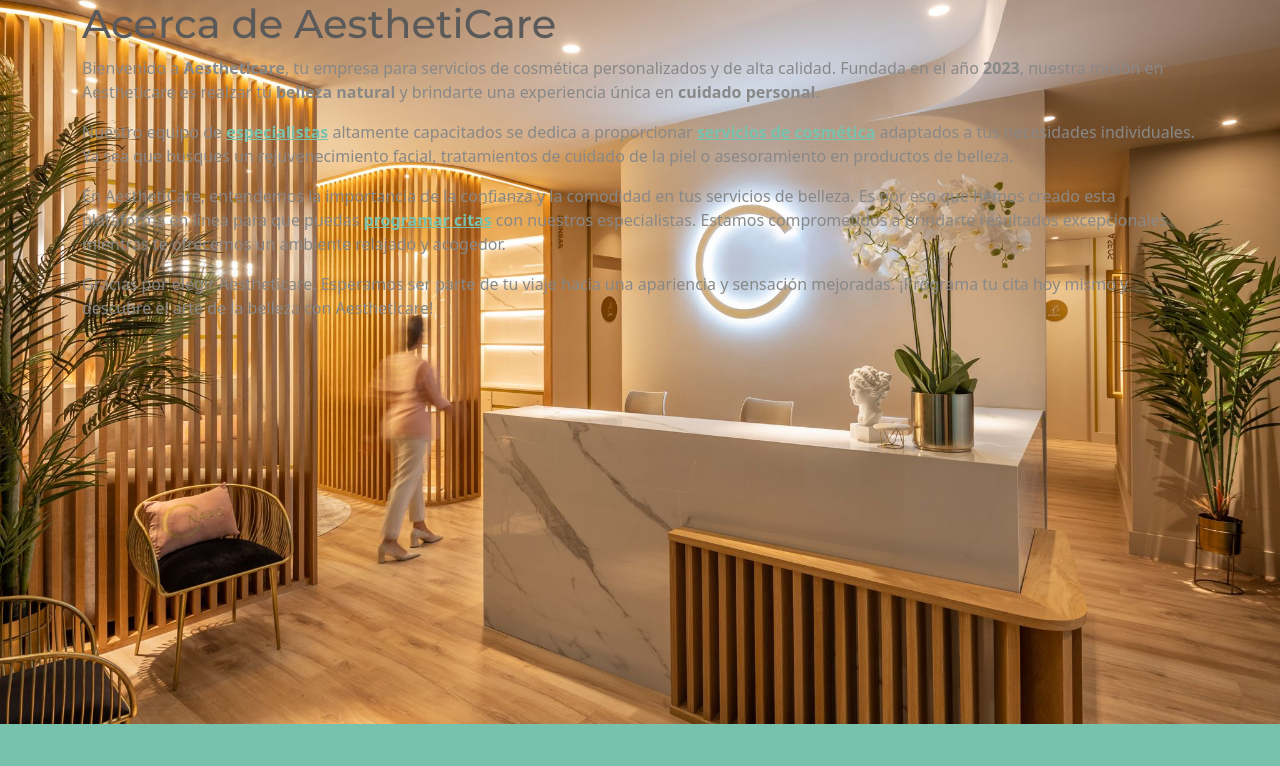
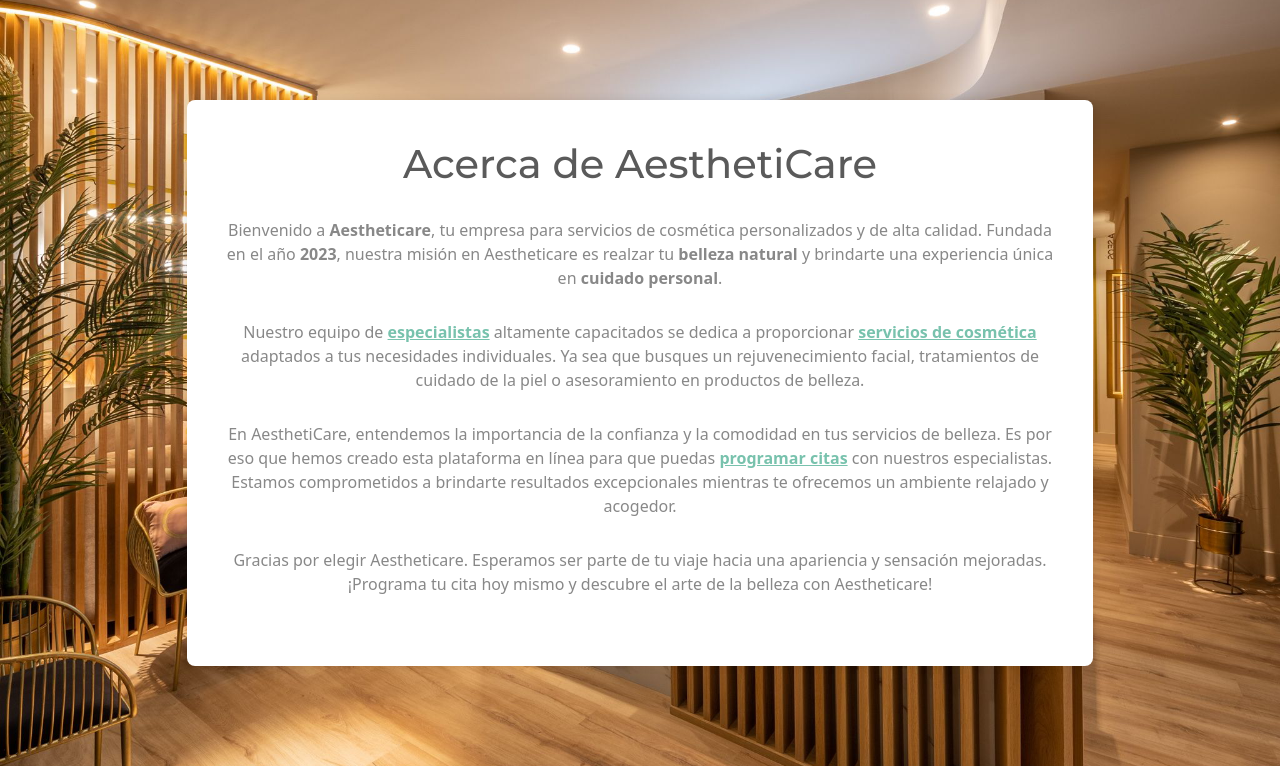
Before and after one commit to marnunrey2/PGPI_3_14, a Django app: page /about/ in a window 1280 px wide. Shown: the part 76-842 px from the top of the page. Before the commit the page ends 800 px from the top, so only its background shows below. Run offline with Django 4.2, Linux system fonts and the light colour scheme; parts of the project's set-up code (start-up, migrations or seed data) failed here and were passed over; some libraries are stand-ins or nearby versions.

Commit message:
feat: add styles to login, register, home and about pages

```diff
--- a/authentication/templates/authentication/login.html
+++ b/authentication/templates/authentication/login.html
@@ -13,7 +13,8 @@
       background-color: #ffffff;
       border-radius: 8px;
       box-shadow: 0 0 10px rgba(0,0,0,0.1);
-      margin-top: 50px;
+      margin-top: 100px;
+      margin-bottom: 100px;
     }
     .login-container h2 {
       text-align: center;
--- a/authentication/templates/authentication/register.html
+++ b/authentication/templates/authentication/register.html
@@ -14,6 +14,7 @@
       border-radius: 8px;
       box-shadow: 0 0 10px rgba(0,0,0,0.1);
       margin-top: 50px;
+      margin-bottom: 50px;
     }
     .login-container h2 {
       text-align: center;
--- a/home/templates/home/about.html
+++ b/home/templates/home/about.html
@@ -5,10 +5,31 @@
 
 {% block extrahead %}
 <!-- Custom CSS -->
-<link rel="stylesheet" href="{% static "home/home.css" %}">
+<style>
+    body {
+        background-color: rgba(255, 255, 255);
+    }
+    .login-container {
+        margin: 0 auto;
+        padding: 40px 40px;
+        background-color: rgba(255, 255, 255, 1);
+        border-radius: 8px;
+        box-shadow: 0 0 10px rgba(0,0,0,0.1);
+        margin-top: 100px;
+        margin-bottom: 100px;
+        width: 83%;
+    }
+    .login-container h1, p {
+        text-align: center;
+        margin-bottom: 30px;
+    }
+</style>
 {% endblock %}
 
 {% block content %}
+
+<div class="container">
+    <div class="login-container">
         <h1>Acerca de AesthetiCare</h1>
         <p>Bienvenido a <strong>Aestheticare</strong>, tu empresa para servicios de
             cosmética
@@ -36,5 +57,7 @@
         <p>Gracias por elegir Aestheticare. Esperamos ser parte de tu viaje hacia
             una apariencia y sensación mejoradas. ¡Programa tu cita hoy mismo y
             descubre el arte de la belleza con Aestheticare!</p>
+    </div>
+</div>
 
 {% endblock %}
--- a/home/templates/home/home.html
+++ b/home/templates/home/home.html
@@ -16,7 +16,8 @@
         background-color: rgba(255, 255, 255, 0.8);
         border-radius: 8px;
         box-shadow: 0 0 10px rgba(0,0,0,0.1);
-        margin-top: 50px;
+        margin-top: 100px;
+        margin-bottom: 100px;
     }
     .login-container h1, p {
         text-align: center;
```
Lines whose indentation alone changed are shown as unchanged.
